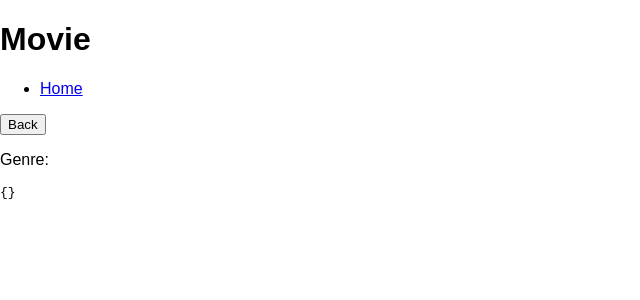
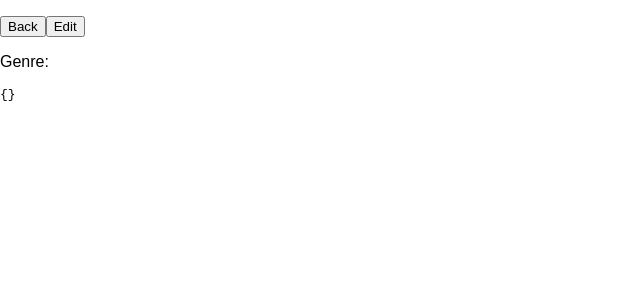
Before and after one commit to irisnoh/movie-sagas, a React (Create React App) app: page /#/details in a window 1280 px wide. Shown: the top 300 px of the page, without its empty margins (0-640 px from the left). Built offline with nearby package versions, Linux system fonts and the light colour scheme.

Commit message:
will set-up cancel button to go back to details page

```diff
--- a/src/components/App/App.js
+++ b/src/components/App/App.js
@@ -4,6 +4,7 @@ import { HashRouter as Router, Route, Link } from 'react-router-dom';
 import { connect } from 'react-redux';
 import MovieList from '../MovieList/MovieList';
 import MovieDetails from '../MovieDetails/MovieDetails'
+import MovieEdit from '../MovieEdit/MovieEdit'
 
 import Header from '../Header/Header';
 
@@ -47,10 +48,12 @@ const mapReduxStateToProps = reduxState => ({
 const App = props => (
   <Router >
     <div>
-      <Header />
+      {/* <Header /> */}
       <Route exact path="/movie" component={MovieList} />
       {/* <Route exact path="/details" component={MovieDetails}/> */}
       <Route exact path='/details' component={MovieDetails}/>
+      <Route exact path='/edit' component={MovieEdit}/>
+
     </div>
     <pre>{JSON.stringify(props.myMovie)}</pre>
 
--- a/src/components/MovieDetails/MovieDetails.js
+++ b/src/components/MovieDetails/MovieDetails.js
@@ -29,11 +29,9 @@ class MovieDetails extends Component {
   //   })
   // }
 
-  // handleMovieClick=()=> {
-  //   this.props.dispatch({ type: "FIND_MOVIE_ID", payload: this.props.movie.id });
-  //   this.props.dispatch({ type: "FIND_MOVIE", payload: this.props.movie });
-  //   this.props.history.push(`/movie/${this.props.movie.id}`)
-  // }
+  handleEditClick=()=> {
+    this.props.history.push(`/edit`)
+  }
 handleBackButton=()=>{
   console.log('in back button from details')
   this.props.history.push(`/movie/`)
@@ -50,6 +48,7 @@ handleBackButton=()=>{
           <p>{this.props.movie.id}</p> */}
           <p key={this.props.reduxState.myMovie.id}>{this.props.reduxState.myMovie.description}</p>
           <button onClick={this.handleBackButton}>Back</button>
+          <button onClick={this.handleEditClick}>Edit</button>
 
           <p>Genre: {this.props.reduxState.myMovie.name}</p>
 
--- /dev/null
+++ b/src/components/MovieEdit/MovieEdit.js
@@ -0,0 +1,41 @@
+import React, { Component } from 'react';
+import { HashRouter as Router, Route } from 'react-router-dom';
+import { connect } from 'react-redux';
+import { withRouter } from 'react-router-dom';
+
+class MovieEdit extends Component {
+
+  handleEditClick=()=> {
+    this.props.dispatch({ type: "FIND_MOVIE_ID", payload: this.props.movie.id });
+    this.props.dispatch({ type: "FIND_MOVIE", payload: this.props.movie });
+    this.props.history.push(`/edit`)
+  }
+handleCancelButton=()=>{
+  console.log('in cancel from edit')
+  this.props.history.push(`/details`)
+}
+  render() {
+    return (
+      <>
+       Edit Page
+       <button onClick={this.handleCancelButton}>Cancel</button>
+       <button>Save</button>
+       <input></input>
+
+         <pre>
+          {JSON.stringify(this.props.reduxState.myMovie, null, 2)}
+        </pre>
+      </>
+    );
+  }
+}
+const mapReduxStateToProps = reduxState => ({
+  reduxState,
+});
+
+
+export default withRouter(connect(mapReduxStateToProps)(MovieEdit));
+
+// const mapReduxStateToProps = reduxState => ({
+//   reduxState,
+// });
```
